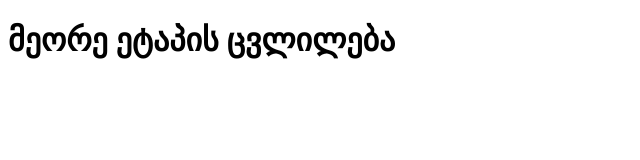
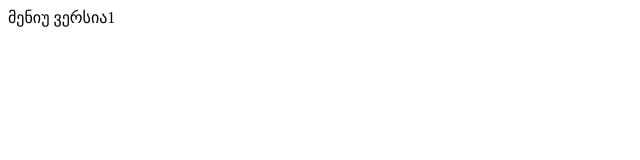
Before and after one commit to eradzemariami97-ctrl/exam-project, a plain HTML site: page index.html in a window 1280 px wide. Shown: the whole page, without its empty margins (0-640 px from the left). Drawn offline with Linux system fonts and the light colour scheme.

Commit message:
Add nav feature one

```diff
--- a/index.html
+++ b/index.html
@@ -6,7 +6,7 @@
     <title>Document</title>
 </head>
 <body>
- <h1> მეორე ეტაპის ცვლილება
-</h1>
+ <nav>მენიუ ვერსია1
+</nav>
 </body>
 </html>
```
